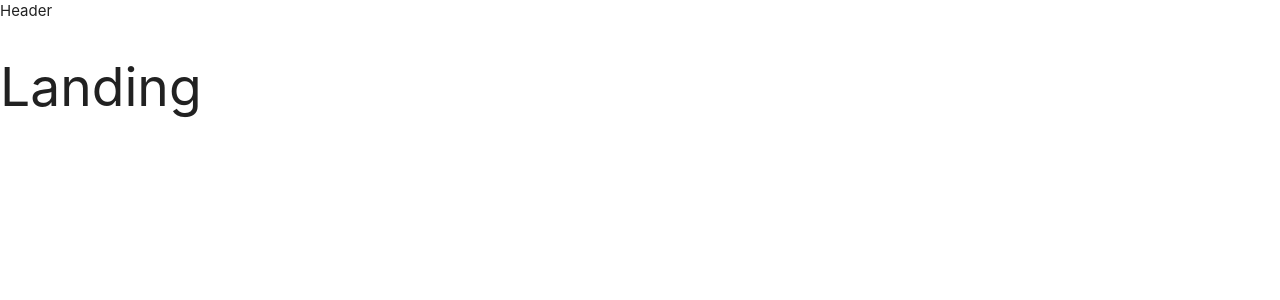
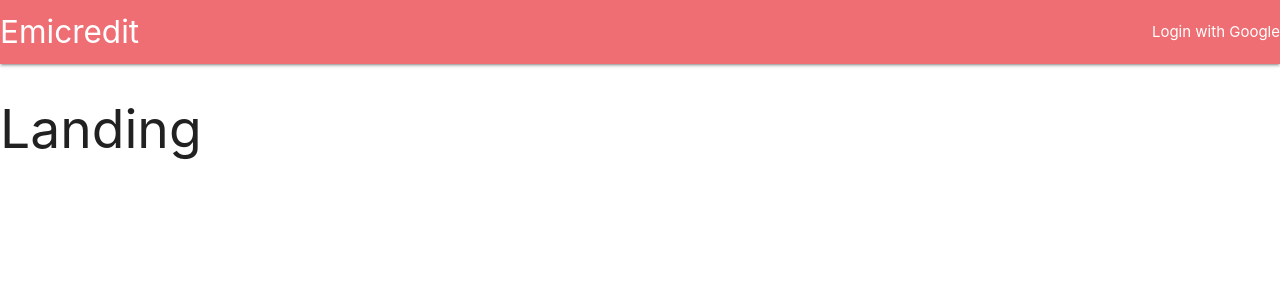
Before and after one commit to salma71/emicredit-rev, a React (Create React App) app in the folder client/: page / in a window 1280 px wide. Shown: the top 300 px of the page. Built offline with nearby package versions, Linux system fonts and the light colour scheme.

Commit message:
add styling to the nav bar

```diff
--- a/client/src/components/Header.js
+++ b/client/src/components/Header.js
@@ -3,9 +3,16 @@ import React, { Component } from 'react'
 class Header extends Component {
   render () {
     return (
-      <div>
-        Header
-      </div>
+      <nav>
+        <div className='nav-wrapper'>
+          <a className='left brand-logo'>
+            Emicredit
+          </a>
+          <ul className='right'>
+            <li>Login with Google</li>
+          </ul>
+        </div>
+      </nav>
     )
   }
 }
```
